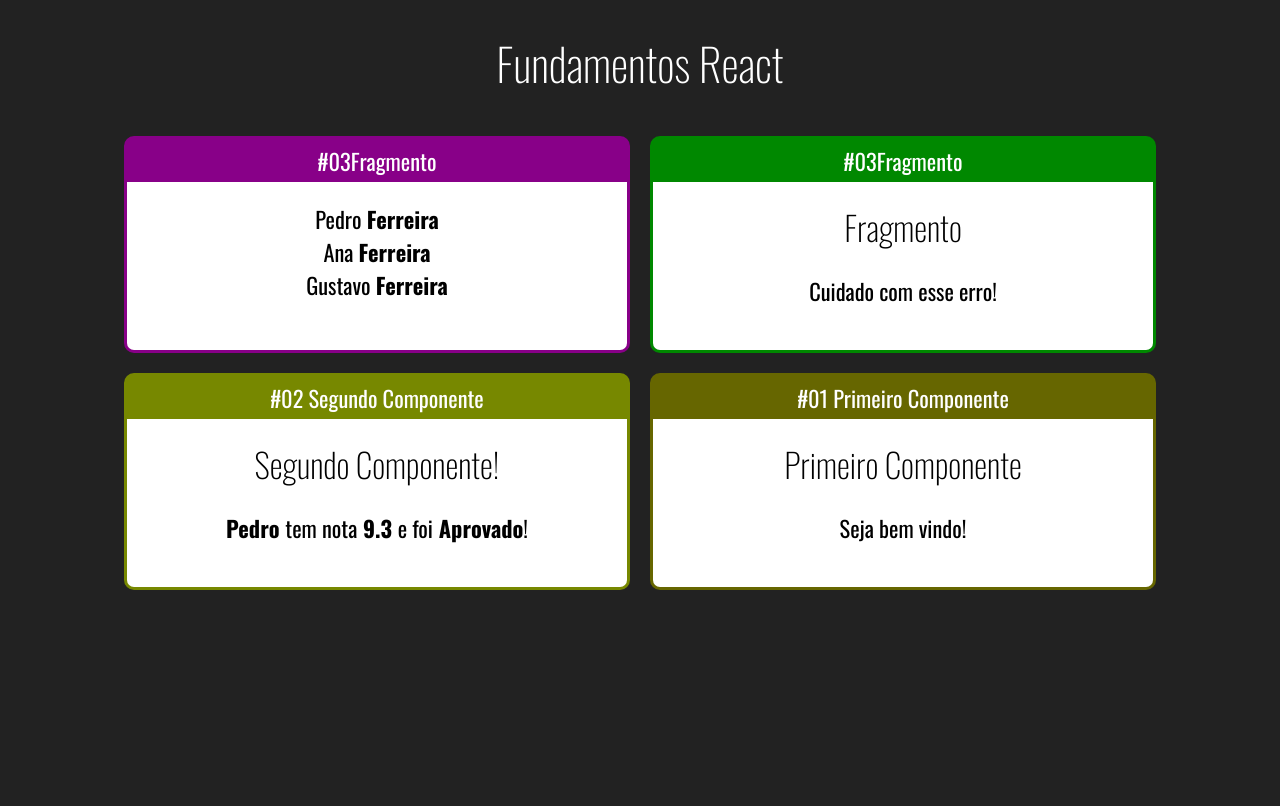
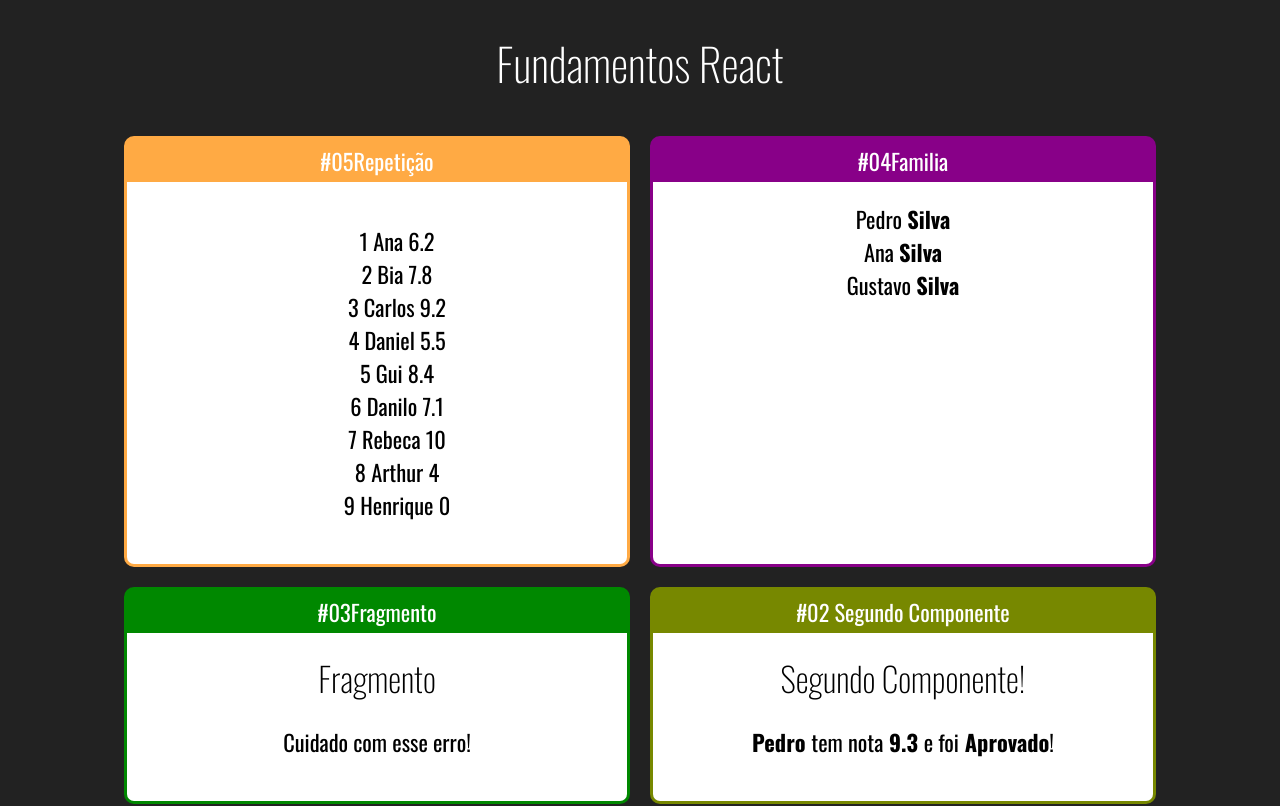
Before and after one commit to Henrique-Franca/Clear-Fundametos-React, a React (Create React App) app: page / in a window 1280 px wide. Shown: the top 806 px of the page. Built offline with nearby package versions, Linux system fonts and the light colour scheme.

Commit message:
Repetição

```diff
--- a/src/App.jsx
+++ b/src/App.jsx
@@ -1,6 +1,7 @@
 import './App.css'
 import React from "react";
 
+import ListaAlunos from './conponents/repetição/ListaAlunos';
 import FamiliaMembro from './conponents/basicos/FamiliaMembro';
 import Familia from './conponents/basicos/Familia';
 import Cards from './conponents/layout/Cards'
@@ -18,8 +19,12 @@ export default _ =>
 
         <div className="Cards">
 
-        <Cards titulo="#03Fragmento" color="#808">
-        <Familia sobrenome = "Ferreira">
+            <Cards titulo="#05Repetição" color="#fa4">
+                <ListaAlunos/>
+            </Cards>
+
+            <Cards titulo="#04Familia" color="#808">
+            <Familia sobrenome = "Silva">
                 <FamiliaMembro nome="Pedro" />
                 <FamiliaMembro nome="Ana" />
                 <FamiliaMembro nome="Gustavo" />
--- a/src/conponents/basicos/Familia.jsx
+++ b/src/conponents/basicos/Familia.jsx
@@ -7,8 +7,8 @@ export default  props =>{
 
         <div>
             {
-                props.children.map((child) =>{
-                    return cloneElement(child, props)
+                props.children.map((child, i) =>{
+                    return cloneElement(child, {...props, key: i});
                 })
             }
 
--- /dev/null
+++ b/src/conponents/repetição/ListaAlunos.jsx
@@ -0,0 +1,26 @@
+import React from "react";
+import alunos from '../../data/Alunos';
+
+export default props =>{
+
+    const alunosLI = alunos.map(aluno =>{
+
+        return<li key={aluno.id}>
+        {aluno.id} {aluno.nome} {aluno.nota}
+        </li>
+
+    })
+
+    return(
+
+        <div>
+
+            <ul style = {{listStyle: 'none'}}>
+                {alunosLI}
+            </ul>
+
+        </div>
+
+    );
+
+}
--- /dev/null
+++ b/src/data/Alunos.js
@@ -0,0 +1,13 @@
+export default [
+
+    {id: 1, nome: 'Ana', nota: 6.2},
+    {id: 2, nome: 'Bia', nota: 7.8},
+    {id: 3, nome: 'Carlos', nota: 9.2},
+    {id: 4, nome: 'Daniel', nota: 5.5},
+    {id: 5, nome: 'Gui', nota: 8.4},
+    {id: 6, nome: 'Danilo', nota: 7.1},
+    {id: 7, nome: 'Rebeca', nota: 10.0},
+    {id: 8, nome: 'Arthur', nota: 4.0},
+    {id: 9, nome: 'Henrique', nota: 0.0}
+
+]
```
Lines whose indentation alone changed are shown as unchanged.
